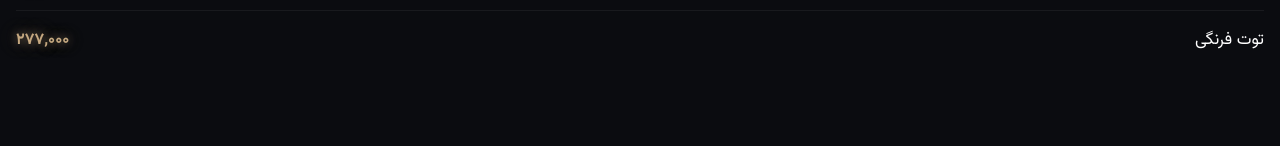
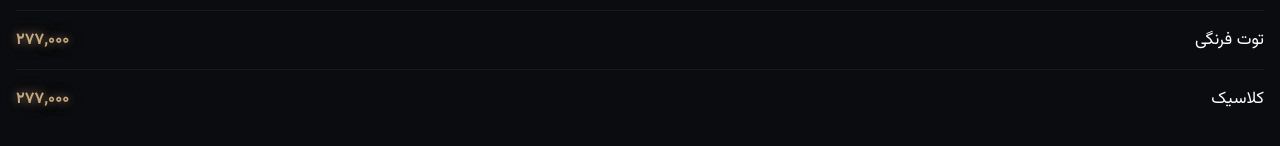
Before and after one commit to amirreza272/Mono, a plain HTML site: page Sweets.html in a window 1280 px wide. Shown: the part 304-450 px from the top of the page. Drawn offline with Linux system fonts and the light colour scheme.

Commit message:
Update Sweets.html

```diff
--- a/Sweets.html
+++ b/Sweets.html
@@ -34,6 +34,10 @@
             <span class="item-name">توت فرنگی</span>
             <span class="item-price">۲۷۷,۰۰۰</span>
         </div>
+        <div class="menu-item">
+            <span class="item-name">کلاسیک</span>
+            <span class="item-price">۲۷۷,۰۰۰</span>
+        </div>
     </div>
 
 </body>
```
